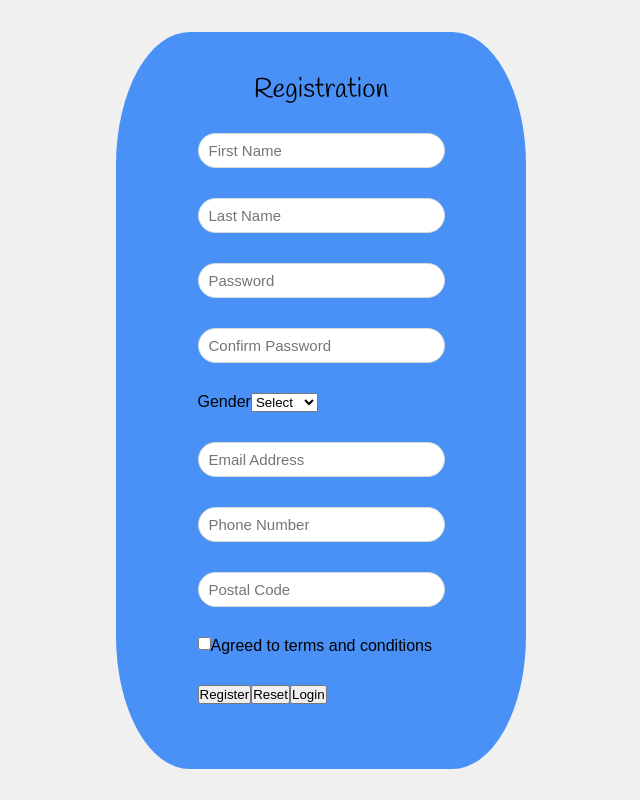
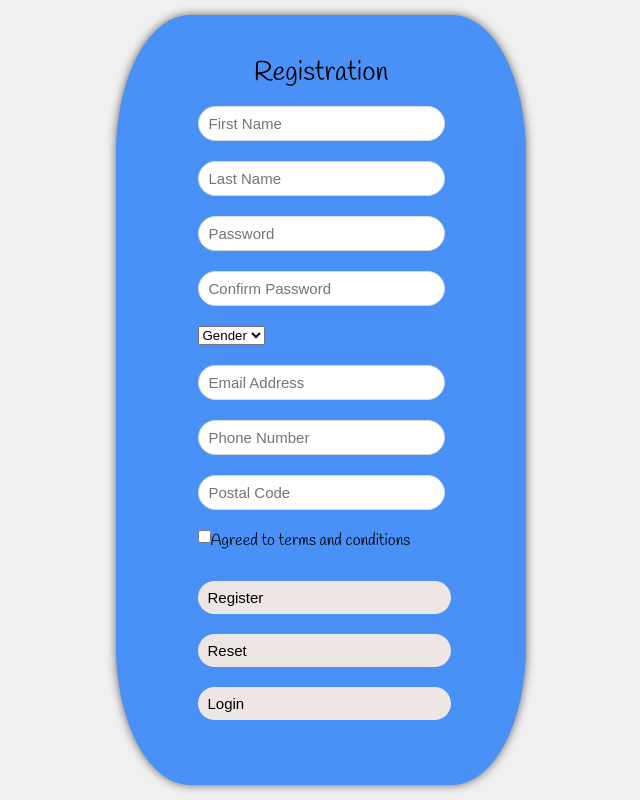
Before and after one commit to NicolasAndresCalvo/grupo_3_cdlp, a Node server app: template views/register.html in a window 1280 px wide. Shown: the whole page, without its empty margins (319-959 px from the left). Run offline with Node 20, Linux system fonts and the light colour scheme; the template is opened without the code that fills it, so the values that code supplies are empty.

Commit message:
update 20/9

```diff
--- a/public/css/styles.css
+++ b/public/css/styles.css
@@ -51,9 +51,10 @@ header {
     font-size: 2vh;
 }
 
-/* GENERAL */
+/*MATEO MATEO MATEO*/
 
-.html-login{
+.html-login,
+.html-register{
     height: 99%;
     font-family: 'Handlee', cursive;
 
@@ -148,6 +149,7 @@ header {
     text-align: center;
     border-radius: 18%;
     border: 1px rgb(100, 224, 255);
+    box-shadow: 0px 0px 10px rgb(100, 100, 100);
 }
 
 .titulo{
@@ -170,7 +172,7 @@ transition: all 0.3s ease;
 border: 0;
 background: none;
 display: flex;
-margin: 20px auto;
+margin: 10px auto;
 padding: 5px 3px;
 text-align: center;
 border: 1px;
@@ -179,6 +181,39 @@ outline: none;
 color: black;
 border-radius: 22px;
 transition: 360ms;
-font-family: 'arial', cursive;
 font-size: 16;
 }
+
+
+
+.todosbotones button[type="submit"],
+.todosbotones button[type="reset"],
+.todosbotones button[type="button"]{
+border: 2px solid black;
+background: rgb(238, 229, 229);
+display: flex;
+margin: 10px auto;
+padding: 8px 10px;
+text-align: center;
+border: 1px;
+width: 253px;
+outline: none;
+color: black;
+border-radius: 22px;
+transition: 360ms;
+font-size: 15;
+}
+
+.todosbotones button[type="submit"]:hover,
+.todosbotones button[type="reset"]:hover,
+.todosbotones button[type="button"]:hover{
+    transition: 1111ms;
+    background: none;
+}
+
+.todosbotones{
+    align-items: center;
+    flex-direction: column;
+}
+
+/*MATEO MATEO MATEO*/
--- a/views/register.html
+++ b/views/register.html
@@ -7,7 +7,7 @@
   <link rel="preconnect" href="https://fonts.googleapis.com">
   <link rel="preconnect" href="https://fonts.gstatic.com" crossorigin>
   <link href="https://fonts.googleapis.com/css2?family=Handlee&display=swap" rel="stylesheet">
-  <title>CleanFy Login</title>
+  <title>CleanFy Register</title>
 </head>
 <body class="bodyregister">
     <div class="cajaregister">
@@ -28,10 +28,9 @@
               <input type="password" class="input" placeholder="Confirm Password">
            </div>
             <div class="inputBox">
-              <label>Gender</label>
-              <div class="custom_select">
+              <div class="select-register">
                 <select>
-                  <option value="">Select</option>
+                  <option aria-readonly="true">Gender</option>
                   <option value="male">Male</option>
                   <option value="female">Female</option>
                 </select>
@@ -41,7 +40,6 @@
               <input type="text" class="input" placeholder="Email Address">
            </div>
           <div class="inputBox">
-
               <input type="text" class="input" placeholder="Phone Number">
            </div>
           <div class="inputBox">
@@ -58,7 +56,6 @@
             <button type="submit">Register</button>
             <button type="reset">Reset</button>
             <button type="button">Login</button>
-          </div>
         </div>
     </div>
 </body>
--- a/views/singin.html
+++ b/views/singin.html
@@ -10,8 +10,8 @@
   <title>CleanFy Login</title>
 </head>
 <body class="bodylogin">
-  <form action="singin.html" class="box">
-    <h2 class="title">SingIn</h2>
+  <form action="singin.html" class="boxlogin">
+    <h2 class="title">Login</h2>
     <input type="text" placeholder="Username">
     <input type="password" placeholder="Password">
     <button type="submit">
```
Also changed, not shown: other parts of public/css/styles.css (+12 -12 lines).
